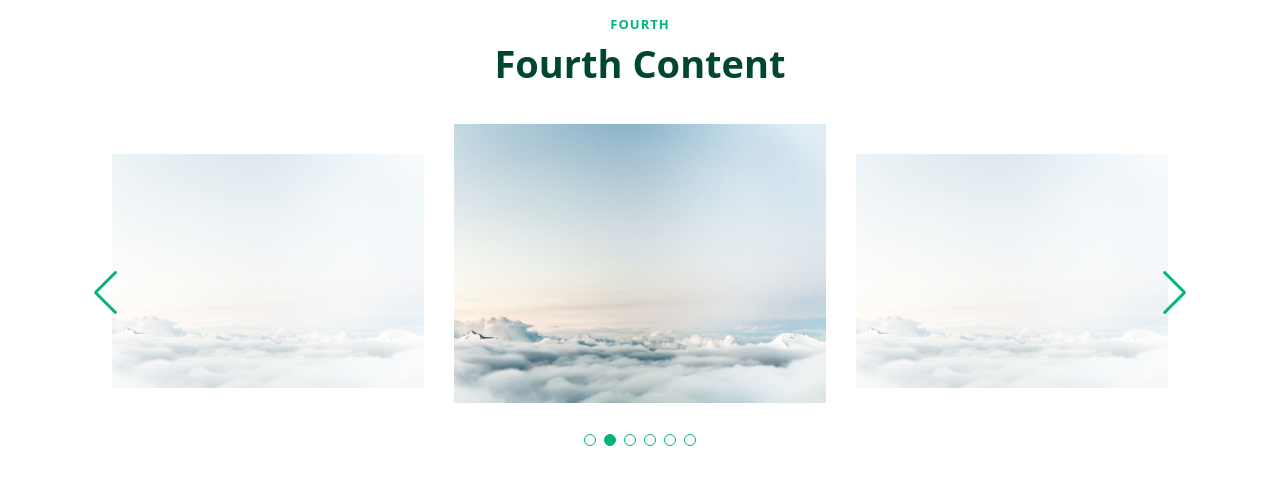
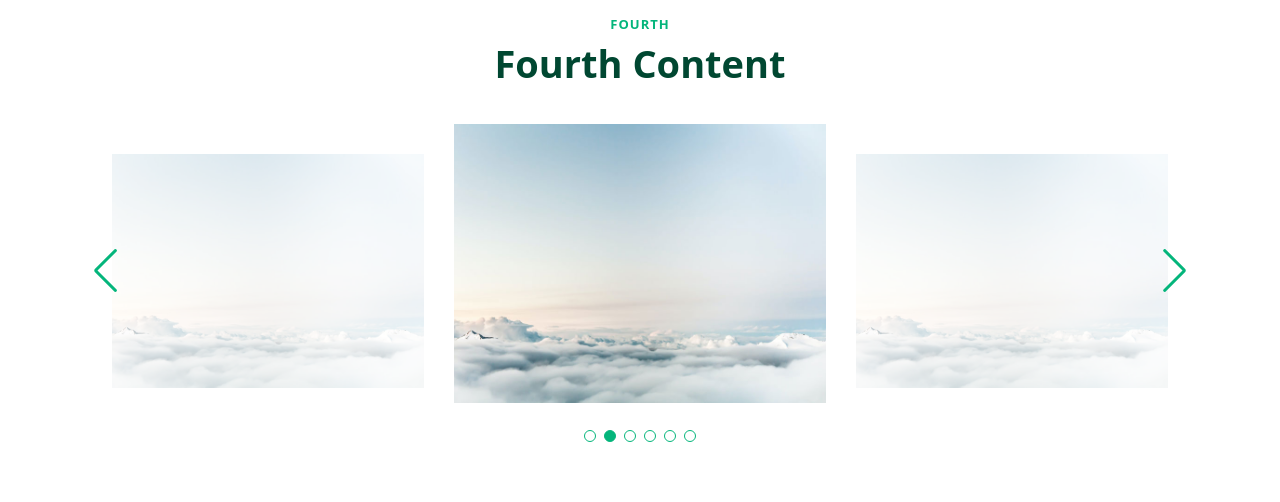
Before and after one commit to orutara/lp-template, a website built with webpack: page src/html/index.html in a window 1280 px wide. Shown: the part 4500-5002 px from the top of the page. Built offline with nearby package versions, Linux system fonts and the light colour scheme; a script that the page names is missing.

Commit message:
update script

```diff
--- a/src/html/index.html
+++ b/src/html/index.html
@@ -722,11 +722,11 @@
       breakpoints: {
         768: {
           slidesPerView: 3,
-          navigation: {
-            nextEl: ".swiper-button-next",
-            prevEl: ".swiper-button-prev",
-          },
         },
+      },
+      navigation: {
+        nextEl: ".swiper-button-next",
+        prevEl: ".swiper-button-prev",
       },
     });
   </script>
--- a/src/scss/block/_bl-swiper.scss
+++ b/src/scss/block/_bl-swiper.scss
@@ -1,33 +1,52 @@
 .bl_swiper {
   .swiper-slide {
     opacity: 0.3;
-    transition: opacity 0.3s;
+    transition: all 0.3s;
+    padding: 30px;
 
     &-active {
       opacity: 1;
 
       @include mq(md) {
         opacity: 0.3;
-        padding: 30px;
       }
     }
 
     &-next {
       opacity: 1;
 
-      & + .swiper-slide {
-        padding: 30px;
+      @include mq(md) {
+        padding: 0px;
       }
+
+      // & + .swiper-slide {}
     }
   }
 
   .swiper-button-prev,
   .swiper-button-next {
     color: $color-main;
+    top: 45%;
+
+    @include mq(md) {
+      top: 42%;
+    }
+
+    @include mq(lg) {
+      top: 43%;
+    }
+
+    @include mq(xl) {
+      top: 44%;
+    }
+
+    @include mq(xxl) {
+      top: 45%;
+    }
   }
 
   .swiper-pagination {
-    margin-top: 20px;
+    margin-top: 16px;
     position: relative;
 
     &-bullet {
```
